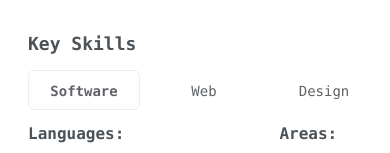
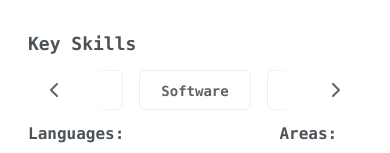
Before and after one commit to fvzy/zyy.sh, a Next.js app: page / in a window 390 px wide. Shown: the part 277-430 px from the top of the page. Built offline with nearby package versions, Linux system fonts and the light colour scheme.

Commit message:
Added animation and buttons for mobile

```diff
--- a/components/TabDisplay/TabDisplay.tsx
+++ b/components/TabDisplay/TabDisplay.tsx
@@ -1,6 +1,10 @@
-import React, { useCallback, useState } from "react";
+import React, { useCallback, useState, useEffect } from "react";
 import Slide from "./Slide";
 import Tab from "./Tab";
+import TranslatingTabGroup from "./TranslatingTabGroup";
+
+import { FontAwesomeIcon } from "@fortawesome/react-fontawesome";
+import { faChevronLeft, faChevronRight } from "@fortawesome/free-solid-svg-icons";
 
 import { IconDefinition } from "@fortawesome/free-solid-svg-icons";
 
@@ -18,17 +22,19 @@ export interface SkillGroup {
 // TODO: Add animations.
 const TabDisplay = ({ sections }: { sections: Section[] }) => {
     const [active, setActive] = useState(0);
-    const handleArrowKeys = useCallback((event: globalThis.KeyboardEvent) => {
+    const [direction, setDirection] = useState("");
+    const handleArrowKeys = useCallback((event: globalThis.KeyboardEvent | { key: string }) => {
         if(event.key === "ArrowLeft") {
+            setDirection("left");
             setActive(prev => (prev - 1 + 3) % 3);
         } else if(event.key === "ArrowRight") {
+            setDirection("right");
             setActive(prev => (prev + 1) % 3);
         }
     }, [])
 
-    console.log(active);
-
     const tabs: JSX.Element[] = [];
+    const tabsButActive: JSX.Element[] = [];
     const slides: JSX.Element[] = [];
     for(let [i, {tabTitle, skillGroups}] of sections.entries()) {
         tabs.push(<Tab active={ i === active } setActiveFunction={i === active ? () => {} : () => setActive(i)} key={i}>
@@ -37,20 +43,35 @@ const TabDisplay = ({ sections }: { sections: Section[] }) => {
         slides.push(<Slide key={i} skillGroups={skillGroups} active={active === i} />)
     }
 
+    for(let i = 0; i < 5; i++) {
+        let current = (active - 2 + i + 3) % 3;
+        let { tabTitle } = sections[current];
+        tabsButActive.push(<Tab active={ true } setActiveFunction={() => {}} key={"a" + i}>
+            {tabTitle}
+        </Tab>);
+    }
+
     function focusHandler() {
-        console.log("focus");
         document.addEventListener("keydown", handleArrowKeys);
     }
 
     function blurHandler() {
-        console.log("blur");
         document.removeEventListener("keydown", handleArrowKeys);
     }
 
     return(
     // NOTE: Padding and negative margin should match wrapper div side margins
     <div tabIndex={-1} className="space-y-3 py-3 outline-none" onFocus={focusHandler} onBlur={blurHandler}>
-        <div className="overflow-scroll flex -mx-7 px-7 space-x-2 no-scrollbar">
+        <div className="flex space-x-4 justify-center sm:hidden">
+            <button className="rounded-full h-10 w-10 text-quiet-light dark:text-quiet-dark" onClick={() => handleArrowKeys({ key: "ArrowLeft" })}>
+                <FontAwesomeIcon icon={faChevronLeft} />
+            </button>
+            <TranslatingTabGroup tabsButActive={tabsButActive} direction={direction} />
+            <button className="rounded-full h-10 w-10 text-quiet-light dark:text-quiet-dark" onClick={() => handleArrowKeys({ key: "ArrowRight" })}>
+                <FontAwesomeIcon icon={faChevronRight} />
+            </button>
+        </div>
+        <div className="hidden sm:flex overflow-scroll -mx-7 px-7 space-x-2 no-scrollbar">
             { tabs }
         </div>
         <div className="relative no-scrollbar h-[168px]">
--- /dev/null
+++ b/components/TabDisplay/TranslatingTabGroup.tsx
@@ -0,0 +1,25 @@
+import { useEffect } from "react";
+
+const TranslatingTabGroup = ({ tabsButActive, direction }: { tabsButActive: JSX.Element[], direction: string }) => {
+    useEffect(() => {
+        const timeout = setTimeout(() => {
+            document.getElementById("mobile-tab-wrapper").classList.remove("translate-x-32");
+            document.getElementById("mobile-tab-wrapper").classList.remove("-translate-x-32");
+        }, 0);
+        return () => clearTimeout(timeout);
+    })
+
+    return(
+    <div className="mask">
+        {/* Math.random() to force element rerender. */}
+        <div id="mobile-tab-wrapper" key={Math.random()} className={"flex space-x-4 !-mx-52 transition-transform duration-300 " + (direction === "" ? "" : (direction === "left" ? "-translate-x-32" : "translate-x-32"))}>
+            { tabsButActive[0] }
+            { tabsButActive[1] }
+            { tabsButActive[2] }
+            { tabsButActive[3] }
+            { tabsButActive[4] }
+        </div>
+    </div>);
+}
+
+export default TranslatingTabGroup;
--- a/styles/globals.css
+++ b/styles/globals.css
@@ -26,3 +26,7 @@ html, body {
     -ms-overflow-style: none;  /* IE and Edge */
     scrollbar-width: none;  /* Firefox */
 }
+
+.mask {
+    -webkit-mask-image: linear-gradient(to right, rgba(0, 0, 0, 0) 0%, rgba(0, 0, 0, 1) 15%, rgba(0, 0, 0, 1) 85%, rgba(0, 0, 0, 0) 100%);
+}
--- a/tailwind.config.js
+++ b/tailwind.config.js
@@ -36,6 +36,7 @@ module.exports = {
             "mono": ["Fira CodeVariable", ...defaultTheme.fontFamily.mono],
         },
         screens: {
+            "sm": "400px",
             "md": "600px",
             "lg": "700px"
         }
```
